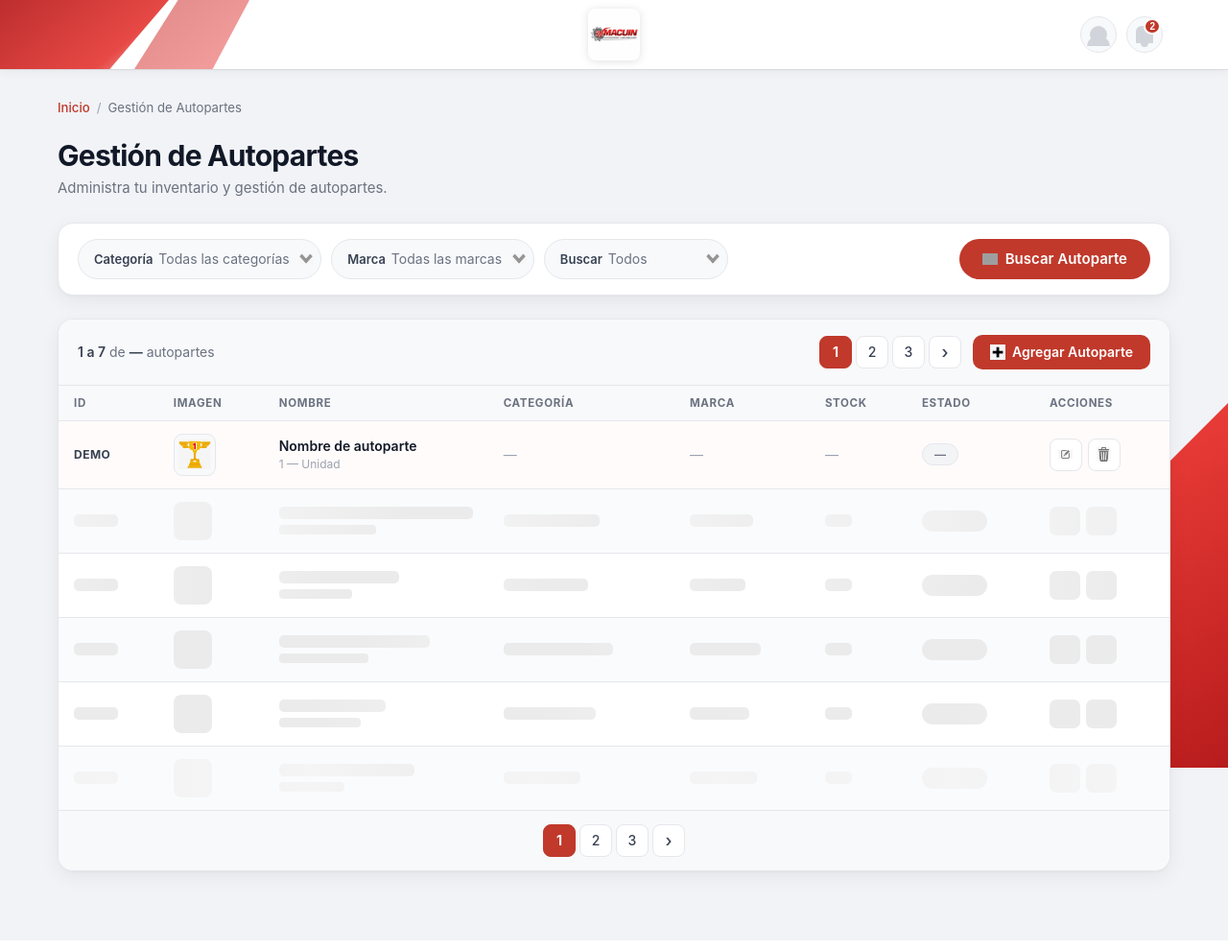
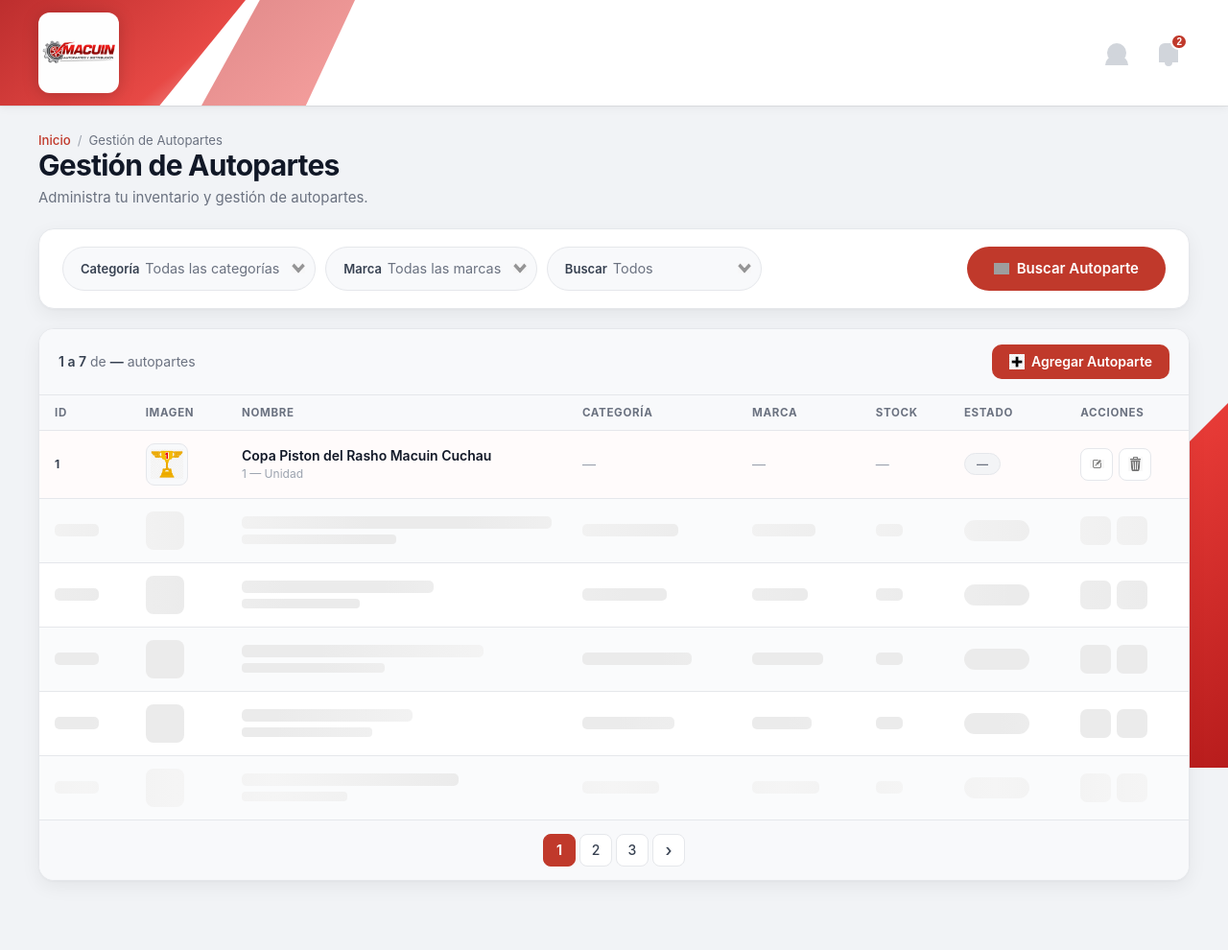
Before and after one commit to Arthie01/monorepo, a Flask app: page /gestion-autopartes in a window 1280 px wide. Shown: the whole page at 96% size. Run offline with Flask 3, Linux system fonts and the light colour scheme; grey boxes are pictures that could not be loaded.

Commit message:
ux: mejor distribución del espacio — header full-width, cápsulas más grandes, container más ancho

```diff
--- a/flask_app/static/css/gestion_autopartes.css
+++ b/flask_app/static/css/gestion_autopartes.css
@@ -77,7 +77,7 @@ body {
 .hd1 {
   position: absolute;
   top: 0; left: 0;
-  width: 220px; height: 100%;
+  width: 320px; height: 100%;
   background: linear-gradient(140deg, #b71c1c 0%, #e53935 60%, transparent 100%);
   clip-path: polygon(0 0, 80% 0, 52% 100%, 0 100%);
   opacity: 0.92;
@@ -85,8 +85,8 @@ body {
 
 .hd2 {
   position: absolute;
-  top: 0; left: 140px;
-  width: 120px; height: 100%;
+  top: 0; left: 210px;
+  width: 160px; height: 100%;
   background: linear-gradient(140deg, #c62828 0%, #ef5350 100%);
   clip-path: polygon(38% 0, 100% 0, 68% 100%, 0 100%);
   opacity: 0.55;
@@ -95,13 +95,13 @@ body {
 .hdr-inner {
   position: relative;
   z-index: 1;
-  max-width: 1200px;
+  max-width: 1280px;
   margin: 0 auto;
-  padding: 0 28px;
-  height: 72px;
+  padding: 0 40px;
+  height: 110px;
   display: flex;
   align-items: center;
-  justify-content: center;
+  justify-content: space-between;
 }
 
 .site-logo {
@@ -111,18 +111,14 @@ body {
 }
 
 .site-logo img {
-  height: 54px;
+  height: 84px;
   width: auto;
   object-fit: contain;
-  border-radius: 8px;
-  filter: drop-shadow(0 1px 4px rgba(0,0,0,0.12));
+  border-radius: 12px;
+  filter: drop-shadow(0 2px 8px rgba(0,0,0,0.18));
 }
 
 .hdr-actions {
-  position: absolute;
-  right: 28px;
-  top: 50%;
-  transform: translateY(-50%);
   display: flex;
   align-items: center;
   gap: 10px;
@@ -130,9 +126,9 @@ body {
 
 .hdr-btn {
   position: relative;
-  width: 38px; height: 38px;
-  background: var(--alt);
-  border: 1.5px solid var(--border);
+  width: 44px; height: 44px;
+  background: rgba(255,255,255,0.15);
+  border: 1.5px solid rgba(255,255,255,0.25);
   border-radius: 50%;
   cursor: pointer;
   display: flex;
@@ -142,8 +138,8 @@ body {
 }
 
 .hdr-btn:hover {
-  background: var(--red-pale);
-  border-color: var(--border-mid);
+  background: rgba(255,255,255,0.25);
+  border-color: rgba(255,255,255,0.4);
 }
 
 .hdr-btn:focus-visible {
@@ -154,7 +150,7 @@ body {
 /* CSS-drawn icons — no icon fonts */
 .hdr-icon {
   display: block;
-  width: 18px; height: 18px;
+  width: 20px; height: 20px;
 }
 
 .hdr-icon--user {
@@ -223,15 +219,24 @@ body {
 .page-main {
   position: relative;
   z-index: 1;
-  padding: 32px 24px 72px;
+  padding: 28px 40px 72px;
 }
 
 .container {
-  max-width: 1160px;
+  max-width: 1280px;
   margin: 0 auto;
   display: flex;
   flex-direction: column;
-  gap: 24px;
+  gap: 20px;
+}
+
+/* ─── Page top row ─── */
+.page-toprow {
+  display: flex;
+  align-items: flex-end;
+  justify-content: space-between;
+  gap: 16px;
+  flex-wrap: wrap;
 }
 
 /* ─── Breadcrumb ─── */
@@ -268,7 +273,7 @@ body {
   border-radius: var(--r-lg);
   box-shadow: var(--sh-panel);
   border: 1px solid var(--border);
-  padding: 16px 20px;
+  padding: 18px 24px;
   display: flex;
   align-items: center;
   justify-content: space-between;
@@ -291,8 +296,8 @@ body {
   background: var(--alt);
   border: 1.5px solid var(--border);
   border-radius: var(--r-pill);
-  padding: 0 4px 0 16px;
-  height: 42px;
+  padding: 0 6px 0 18px;
+  height: 46px;
   transition:
     border-color var(--t) var(--e),
     box-shadow   var(--t) var(--e);
@@ -326,11 +331,11 @@ body {
   border: none;
   outline: none;
   font-family: inherit;
-  font-size: 0.875rem;
+  font-size: 0.9rem;
   color: var(--muted);
-  padding: 0 28px 0 0;
+  padding: 0 30px 0 0;
   cursor: pointer;
-  min-width: 120px;
+  min-width: 148px;
 }
 
 .cap-select:focus { color: var(--strong); }
@@ -350,8 +355,8 @@ body {
   display: inline-flex;
   align-items: center;
   gap: 8px;
-  padding: 0 24px;
-  height: 42px;
+  padding: 0 28px;
+  height: 46px;
   background: var(--red);
   border: none;
   border-radius: var(--r-pill);
--- a/flask_app/templates/gestion_autopartes.html
+++ b/flask_app/templates/gestion_autopartes.html
@@ -37,17 +37,19 @@
   <main class="page-main" role="main">
     <div class="container">
 
-      <!-- Breadcrumb -->
+      <!-- Breadcrumb + heading row -->
+      <div class="page-toprow">
+        <div>
           <nav class="breadcrumb" aria-label="Ruta de navegación">
             <a href="#" class="bc-link">Inicio</a>
             <span class="bc-sep" aria-hidden="true">/</span>
             <span class="bc-current" aria-current="page">Gestión de Autopartes</span>
           </nav>
-
-      <!-- Page heading -->
           <div class="page-heading">
             <h1 class="page-title">Gestión de Autopartes</h1>
             <p class="page-subtitle">Administra tu inventario y gestión de autopartes.</p>
+          </div>
+        </div>
       </div>
 
       <!-- ── Filter bar ── -->
@@ -100,12 +102,6 @@
             <span class="count-range">1 a 7</span> de <span class="count-total">&mdash;</span> autopartes
           </p>
           <div class="tbar-right">
-            <nav class="pagination" aria-label="Paginación superior">
-              <button class="pp pp--on" aria-current="page">1</button>
-              <button class="pp">2</button>
-              <button class="pp">3</button>
-              <button class="pp pp--nav" aria-label="Siguiente">&#8250;</button>
-            </nav>
             <button type="button" class="btn-add">
               <img src="{{ url_for('static', filename='images/plus.png') }}" alt="" class="btn-icon" aria-hidden="true">
               <span>Agregar Autoparte</span>
@@ -132,7 +128,7 @@
 
               <!-- Fila de ejemplo con copa_piston -->
               <tr class="row-example">
-                <td class="td-id">DEMO</td>
+                <td class="td-id">1</td>
                 <td>
                   <div class="tbl-img-wrap">
                     <img
@@ -143,7 +139,7 @@
                   </div>
                 </td>
                 <td>
-                  <span class="td-name">Nombre de autoparte</span>
+                  <span class="td-name">Copa Piston del Rasho Macuin Cuchau</span>
                   <span class="td-unit">1 — Unidad</span>
                 </td>
                 <td><span class="td-muted">&mdash;</span></td>
```
Lines whose indentation alone changed are shown as unchanged.
